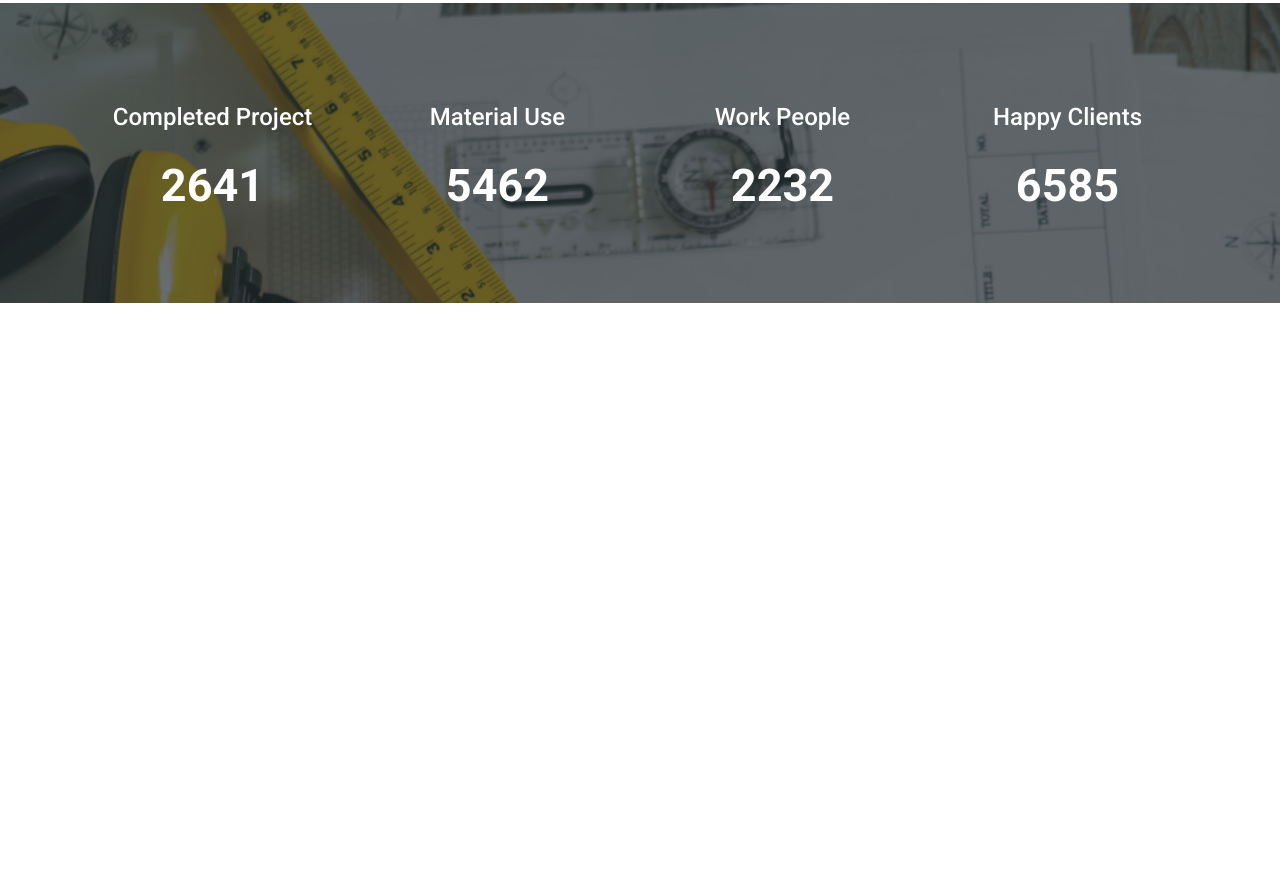
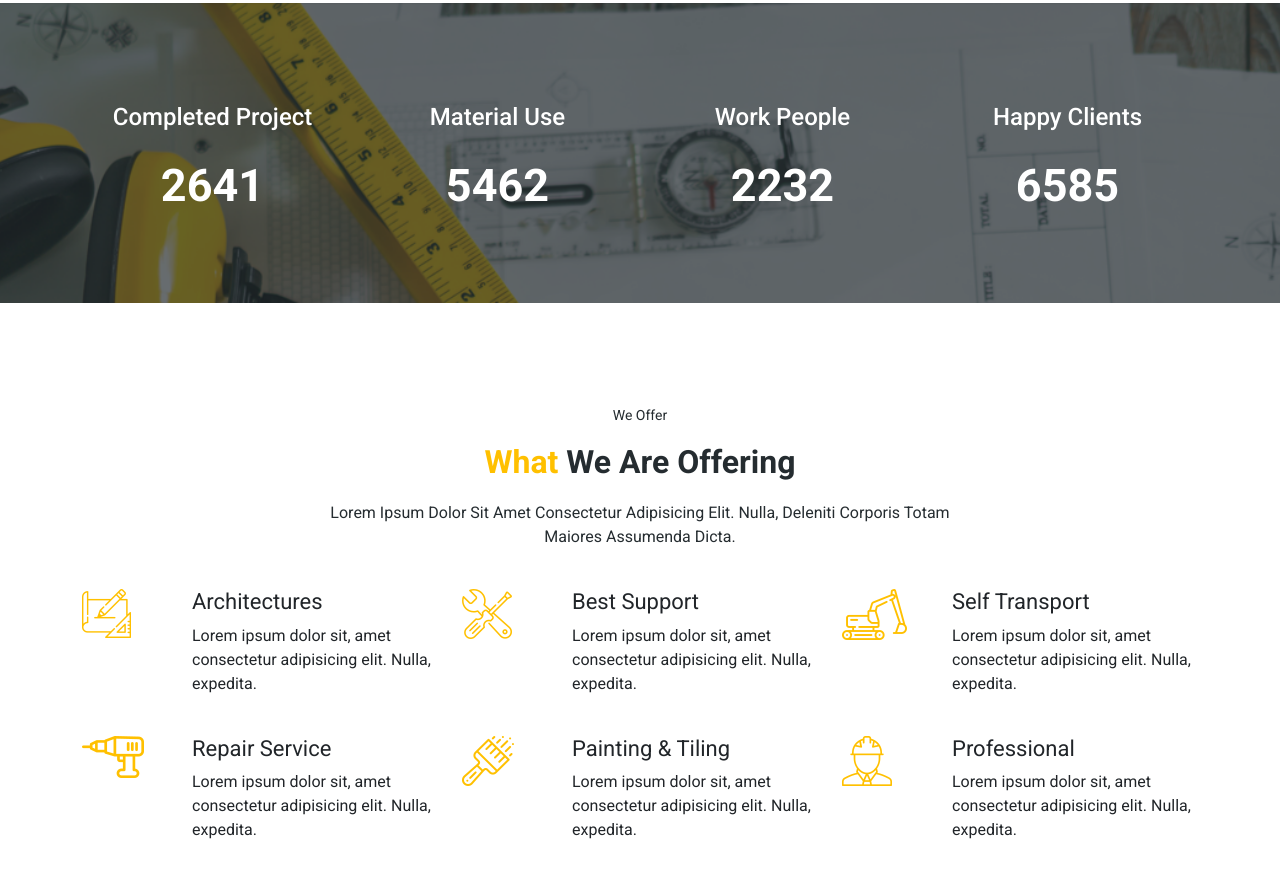
Before and after one commit to Mohammedazzam/46_LandingPage, a plain HTML site: page index.html in a window 1280 px wide. Shown: the part 2461-3346 px from the top of the page. Before the commit the page ends 2864 px from the top, so only its background shows below. Drawn offline with Linux system fonts and the light colour scheme.

Commit message:
We Offer

```diff
--- a/css/style.css
+++ b/css/style.css
@@ -297,3 +297,24 @@ header .top a i {
 }
 
 /* End Numbers */
+
+/* Start Offer */
+.we-offer {
+  margin-bottom: 100px;
+}
+
+.we-offer .box figure {
+  width: 50px;
+  flex: 0 0 auto;
+  margin-right: 60px;
+}
+
+.we-offer .box .caption h2 {
+  font-size: 22px;
+  font-weight: 400;
+}
+
+.we-offer h2 span {
+  color: #ffc000;
+}
+/* End Offer */
--- a/index.html
+++ b/index.html
@@ -242,6 +242,90 @@
         </div>
     </div>
     <!-- End Numbers -->
+
+    <!-- Start Offer -->
+    <div class="we-offer">
+        <div class="container">
+            <div class="row justify-content-center">
+                <div class="col-md-7">
+                    <div class="head text-center">
+                        <p><small>We offer</small></p>
+                        <h2><span>What</span> We Are Offering</h2>
+                        <p>Lorem ipsum dolor sit amet consectetur adipisicing elit. Nulla, deleniti corporis totam maiores assumenda dicta.</p>
+                    </div>
+                </div>
+            </div>
+            <div class="row">
+                <div class="col-md-4">
+                    <div class="box mb-4">
+                        <div class="d-flex">
+                            <figure><img src="./images/we1.png" alt=""></figure>
+                            <div class="caption">
+                                <h2>Architectures</h2>
+                                <p>Lorem ipsum dolor sit, amet consectetur adipisicing elit. Nulla, expedita.</p>
+                            </div>
+                        </div>
+                    </div>
+                </div>
+                <div class="col-md-4">
+                    <div class="box mb-4">
+                        <div class="d-flex">
+                            <figure><img src="./images/we2.png" alt=""></figure>
+                            <div class="caption">
+                                <h2>Best Support</h2>
+                                <p>Lorem ipsum dolor sit, amet consectetur adipisicing elit. Nulla, expedita.</p>
+                            </div>
+                        </div>
+                    </div>
+                </div>
+                <div class="col-md-4">
+                    <div class="box mb-4">
+                        <div class="d-flex">
+                            <figure><img src="./images/we3.png" alt=""></figure>
+                            <div class="caption">
+                                <h2>Self Transport</h2>
+                                <p>Lorem ipsum dolor sit, amet consectetur adipisicing elit. Nulla, expedita.</p>
+                            </div>
+                        </div>
+                    </div>
+                </div>
+                <div class="col-md-4">
+                    <div class="box mb-4">
+                        <div class="d-flex">
+                            <figure><img src="./images/we4.png" alt=""></figure>
+                            <div class="caption">
+                                <h2>Repair Service</h2>
+                                <p>Lorem ipsum dolor sit, amet consectetur adipisicing elit. Nulla, expedita.</p>
+                            </div>
+                        </div>
+                    </div>
+                </div>
+                <div class="col-md-4">
+                    <div class="box mb-4">
+                        <div class="d-flex">
+                            <figure><img src="./images/we5.png" alt=""></figure>
+                            <div class="caption">
+                                <h2>Painting &  Tiling</h2>
+                                <p>Lorem ipsum dolor sit, amet consectetur adipisicing elit. Nulla, expedita.</p>
+                            </div>
+                        </div>
+                    </div>
+                </div>
+                <div class="col-md-4">
+                    <div class="box mb-4">
+                        <div class="d-flex">
+                            <figure><img src="./images/we6.png" alt=""></figure>
+                            <div class="caption">
+                                <h2>Professional</h2>
+                                <p>Lorem ipsum dolor sit, amet consectetur adipisicing elit. Nulla, expedita.</p>
+                            </div>
+                        </div>
+                    </div>
+                </div>
+            </div>
+        </div>
+    </div>
+    <!-- End Offer -->
     <script src="js/bootstrap.bundle.min.js"></script>
 </body>
 
```
Also changed, not shown: images/we1.png (added), images/we2.png (added), images/we3.png (added), images/we4.png (added), images/we5.png (added), images/we6.png (added).
